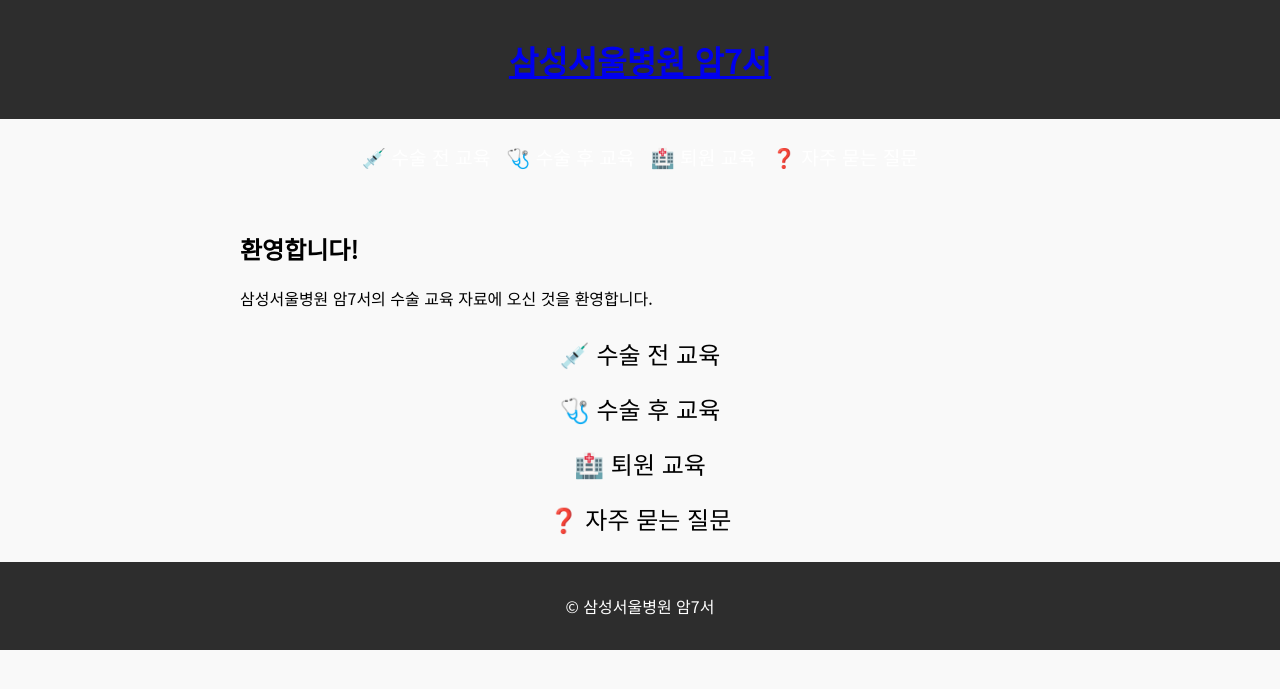
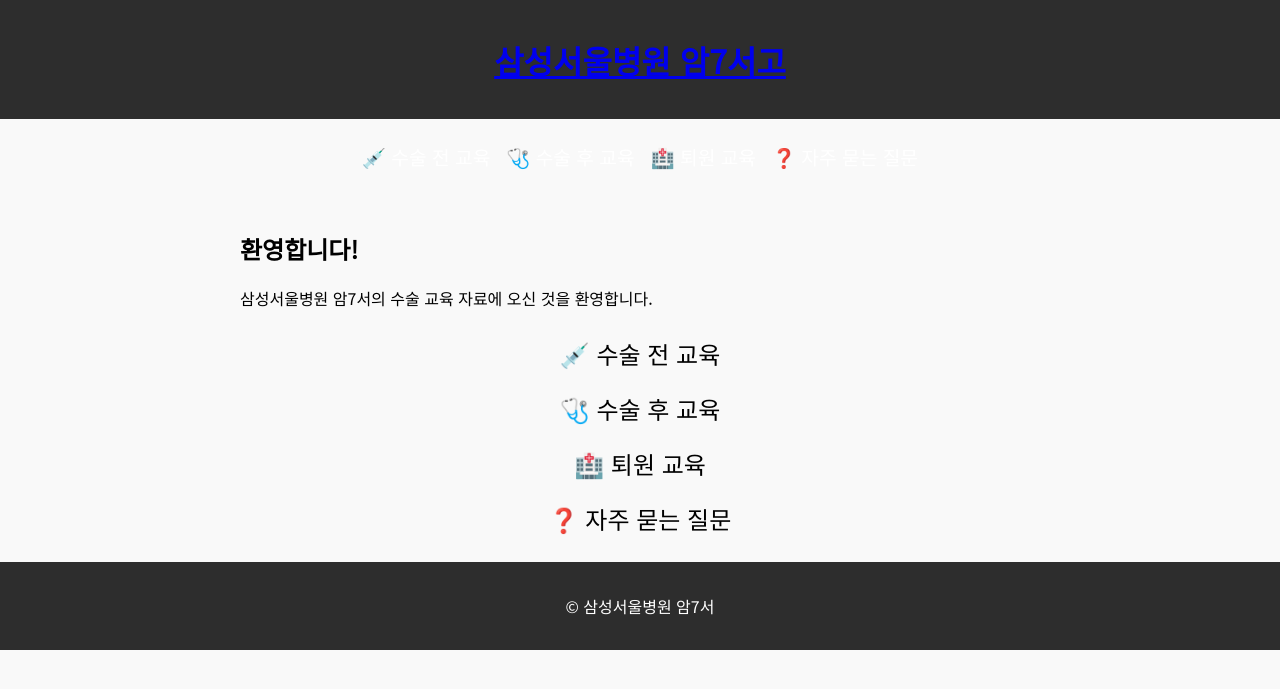
Before and after one commit to samgulza/samgulza.github.io, a Jekyll site: the page built from index.html, in a window 1280 px wide. Shown: the top 689 px of the page. Built offline with Jekyll 4.4.1, drawn with Linux system fonts in a browser that asks for light colours.

Commit message:
Update _config.yml

```diff
--- a/_config.yml
+++ b/_config.yml
@@ -1,4 +1,4 @@
-title: "삼성서울병원 암7서"
+title: "삼성서울병원 암7서고"
 description: "수술 전/후 교육 및 퇴원 교육 자료"
 baseurl: "samgulza.github.io" # 프로젝트에 따라 설정
 url: "https://samgulza.github.io" # 사이트 주소 (GitHub Pages 사용 시)
@@ -10,9 +10,5 @@ plugins:
   - jekyll-feed
   - jekyll-seo-tag
 
-# Exclude
-exclude:
-  - "admin"
-
 # Permalinks
 permalink: /:categories/:title/
```
